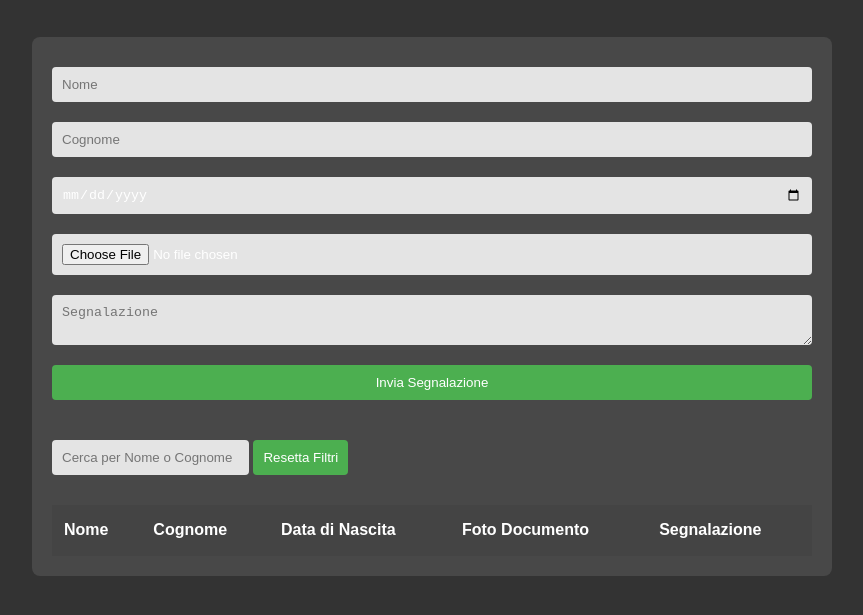
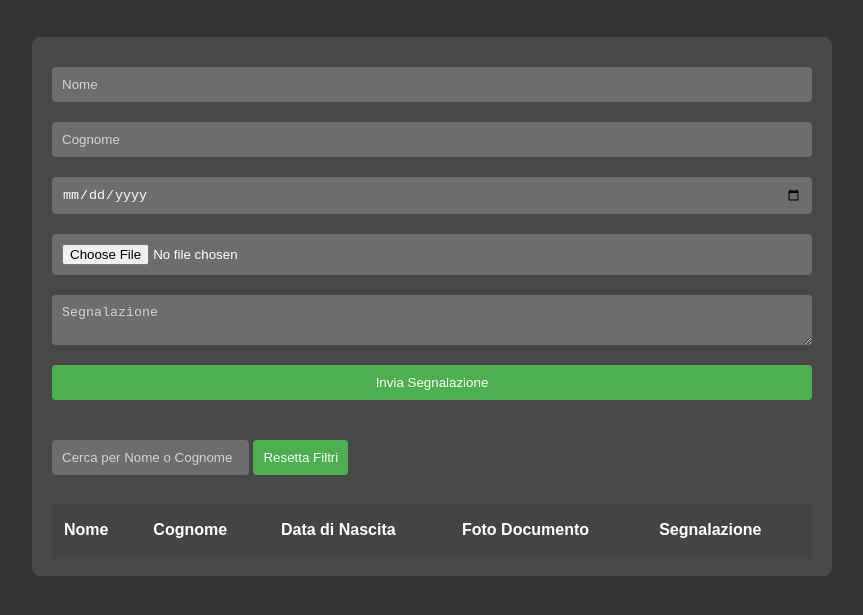
Before and after one commit to Fab9393/MaremmaRangers, a website: page index.html in a window 1280 px wide. Shown: the part 87-702 px from the top of the page, without its empty margins (208-1071 px from the left). Drawn offline with Linux system fonts and the light colour scheme; no server answers.

Commit message:
Update styles.css

```diff
--- a/styles.css
+++ b/styles.css
@@ -56,7 +56,7 @@ input, textarea, button {
 }
 
 input, textarea {
-    background-color: rgba(255, 255, 255, 0.856); /* Sfondo semi-trasparente per input e textarea */
+    background-color: rgba(255, 255, 255, 0.2); /* Sfondo semi-trasparente per input e textarea */
     color: #fff; /* Testo bianco */
 }
 
@@ -129,6 +129,11 @@ img {
     cursor: pointer; /* Cursore puntatore */
 }
 
+input::placeholder, textarea::placeholder {
+    color: rgba(255, 255, 255, 0.7); /* Colore del segnaposto più chiaro */
+}
+
+
 #logo {
     max-width: 100%; /* Larghezza massima al 100% del suo contenitore */
     height: auto; /* Mantieni l'aspetto dell'immagine */
```
